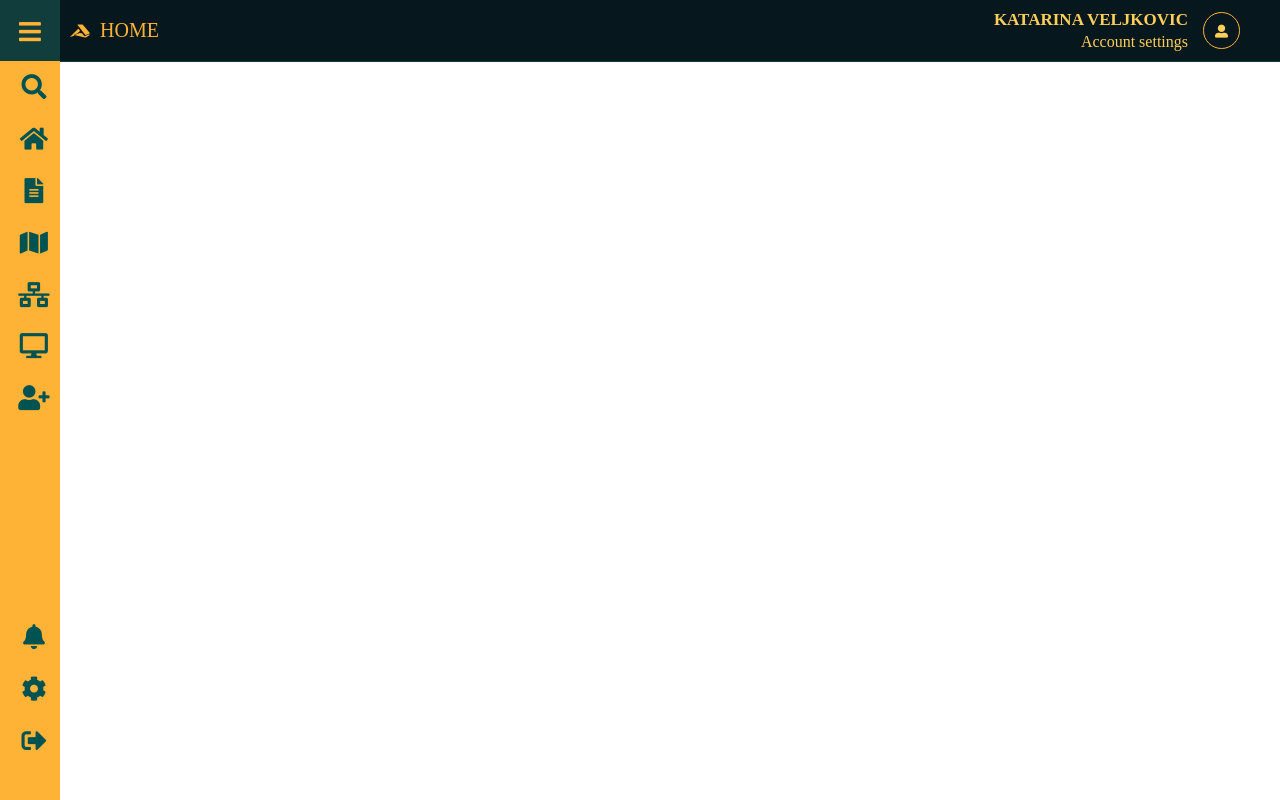
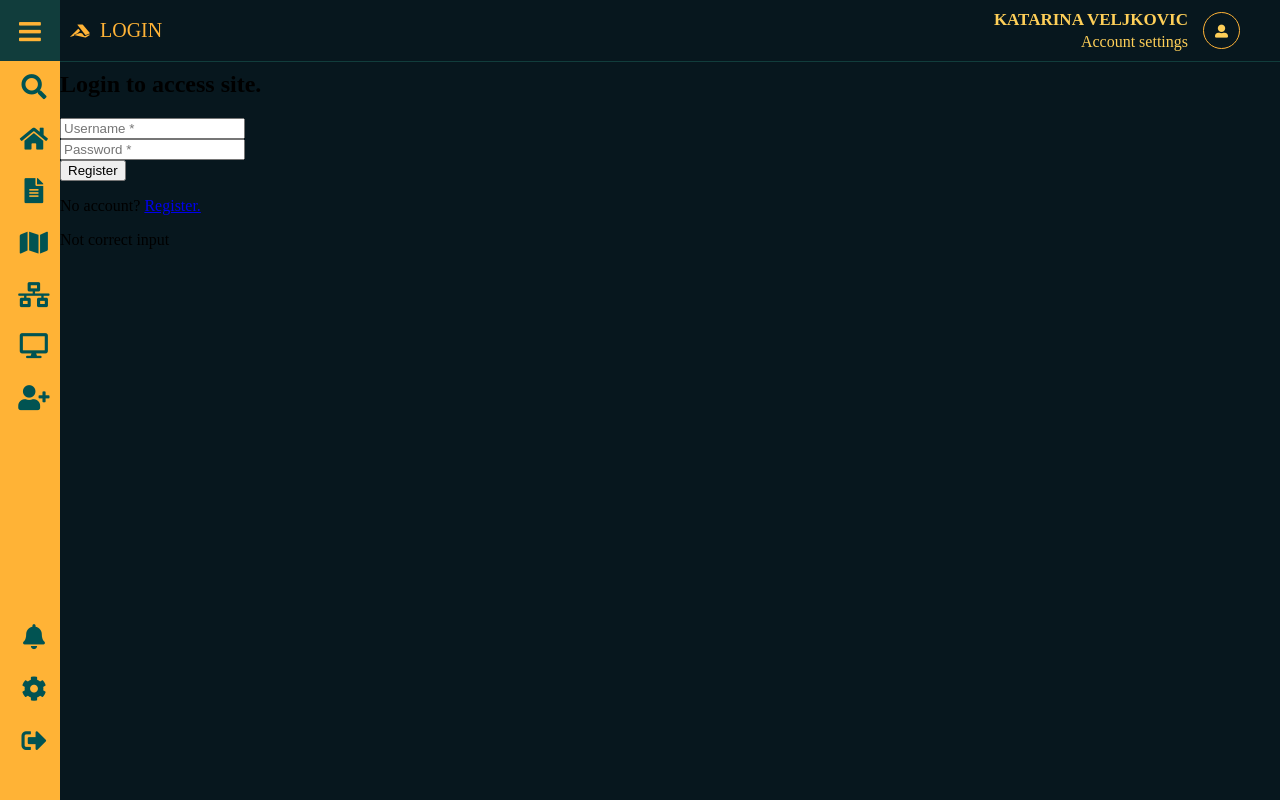
Before and after one commit to xkanna/PUSGS-Projekat, an Angular app in the folder projekat/: page /login in a window 1280 px wide. Before the commit this address led to /. Built offline with nearby package versions, Linux system fonts and the light colour scheme.

Commit message:
Login component added
Login component with basic html added.

```diff
--- a/projekat/src/app/app-routing.module.ts
+++ b/projekat/src/app/app-routing.module.ts
@@ -3,11 +3,13 @@ import { RouterModule, Routes } from '@angular/router';
 import { DashboardComponent } from './dashboard/dashboard.component';
 import { IncidentBrowserComponent } from './incident-browser/incident-browser.component';
 import { RegisterComponent } from './register/register.component';
+import { LoginComponent } from './login/login.component';
 
 const routes: Routes = [
   { path: 'dashboard', component: DashboardComponent },
   { path: 'incident-browser', component: IncidentBrowserComponent },
   { path: 'register', component: RegisterComponent},
+  { path: 'login', component: LoginComponent},
 ];
 
 @NgModule({
--- a/projekat/src/app/app.module.ts
+++ b/projekat/src/app/app.module.ts
@@ -9,6 +9,7 @@ import { IncidentBrowserComponent } from './incident-browser/incident-browser.co
 import { NavigationComponent } from './navigation/navigation.component';
 import { SidebarComponent } from './sidebar/sidebar.component';
 import { RegisterComponent } from './register/register.component';
+import { LoginComponent } from './login/login.component';
 
 @NgModule({
   declarations: [
@@ -18,6 +19,7 @@ import { RegisterComponent } from './register/register.component';
     NavigationComponent,
     SidebarComponent,
     RegisterComponent,
+    LoginComponent,
   ],
   imports: [
     BrowserModule,
--- /dev/null
+++ b/projekat/src/app/login/login.component.html
@@ -0,0 +1,21 @@
+<body>
+    <div>
+        <div>
+            <h3>Login</h3>
+            <h2>Login to access site.</h2>
+        </div>
+        <div>
+            <div>
+                <input type="text" name="UserName" id="txtUserName" placeholder="Username *" required />
+            </div>
+            <div>
+                <input type="password" class="form-control" name="password" id="txtpassword" placeholder="Password *" />
+            </div>
+            <input type="submit" id="registerBtn" value="Register" />
+            <p>No account? <a routerLink="/register">Register.</a></p>
+        </div>
+        <p>
+        Not correct input
+        </p>
+    </div>
+</body>
--- /dev/null
+++ b/projekat/src/app/login/login.component.ts
@@ -0,0 +1,19 @@
+import { Component, OnInit, Input } from '@angular/core';
+
+@Component({
+  selector: 'app-login',
+  templateUrl: './login.component.html',
+  styleUrls: ['./login.component.css']
+})
+export class LoginComponent implements OnInit {
+  @Input() title!: string;
+
+  constructor() {
+
+   }
+
+  ngOnInit(): void {
+
+  }
+
+}
--- a/projekat/src/styles.css
+++ b/projekat/src/styles.css
@@ -4,4 +4,5 @@
 body{
   margin: 0;
   padding: 0;
+  background-color:#07171e;
 }
```
Also changed, not shown: projekat/src/app/login/login.component.css (added), 1 other file (tests, documents, lock files or other folders).
